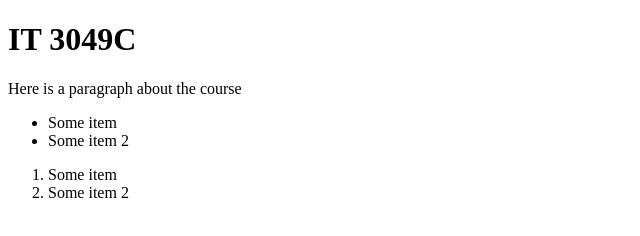
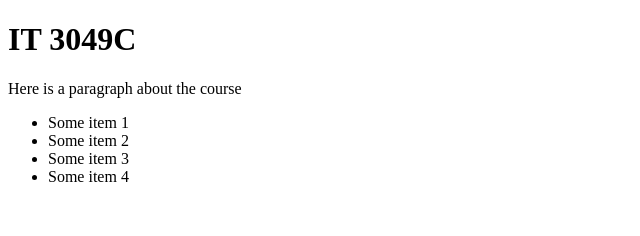
Before and after one commit to Ygilany/mywebsite, a plain HTML site: page index.html in a window 1280 px wide. Shown: the whole page, without its empty margins (0-640 px from the left). Drawn offline with Linux system fonts and the light colour scheme.

Commit message:
eliminated the ordered list

```diff
--- a/index.html
+++ b/index.html
@@ -9,13 +9,11 @@
   <h1>IT 3049C</h1>
   <p>Here is a paragraph about the course</p>
   <ul>
-    <li>Some item</li>
+    <li>Some item 1</li>
     <li>Some item 2</li>
+    <li>Some item 3</li>
+    <li>Some item 4</li>
   </ul>
-  <ol>
-    <li>Some item</li>
-    <li>Some item 2</li>
-  </ol>
 
 
 </body>
```
